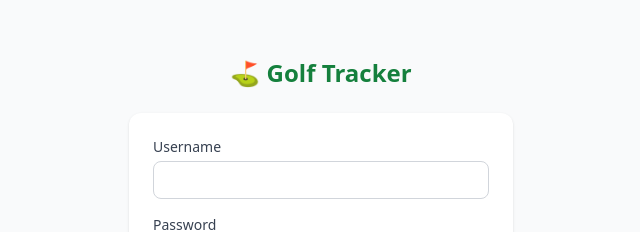
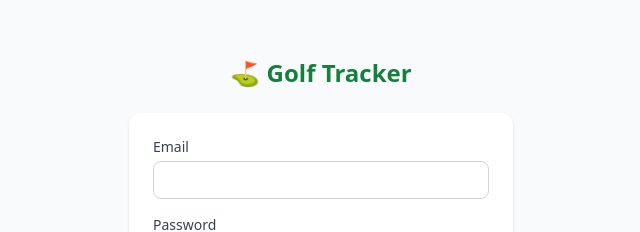
Before and after one commit to aasmundbo/golf-tracker, a React (Vite) app in the folder frontend/: page /login in a window 1280 px wide. Shown: the part 193-425 px from the top of the page, without its empty margins (319-959 px from the left). Built offline with nearby package versions, Linux system fonts and the light colour scheme.

Commit message:
feat(frontend): login page uses email field and navigates to / on success

```diff
--- a/frontend/src/App.jsx
+++ b/frontend/src/App.jsx
@@ -69,7 +69,7 @@ function AppLayout() {
 export default function App() {
   return (
     <Routes>
-      <Route path="/login" element={<Login onLogin={() => {}} />} />
+      <Route path="/login" element={<Login />} />
       <Route element={<PrivateRoute />}>
         <Route element={<AppLayout />}>
           <Route path="/" element={<NewRound />} />
--- a/frontend/src/locales/en.json
+++ b/frontend/src/locales/en.json
@@ -122,7 +122,7 @@
     "addManually": "Add course manually"
   },
   "login": {
-    "username": "Username",
+    "email": "Email",
     "password": "Password",
     "submit": "Log in",
     "error": "Invalid username or password"
--- a/frontend/src/locales/nb.json
+++ b/frontend/src/locales/nb.json
@@ -122,7 +122,7 @@
     "addManually": "Legg til bane manuelt"
   },
   "login": {
-    "username": "Brukernavn",
+    "email": "E-post",
     "password": "Passord",
     "submit": "Logg inn",
     "error": "Ugyldig brukernavn eller passord"
--- a/frontend/src/pages/Login.jsx
+++ b/frontend/src/pages/Login.jsx
@@ -1,10 +1,12 @@
 import { useState } from 'react'
+import { useNavigate } from 'react-router-dom'
 import { useTranslation } from 'react-i18next'
 import axios from 'axios'
 
-export default function Login({ onLogin }) {
+export default function Login() {
+  const navigate = useNavigate()
   const { t } = useTranslation()
-  const [username, setUsername] = useState('')
+  const [email, setEmail] = useState('')
   const [password, setPassword] = useState('')
   const [error, setError] = useState('')
   const [loading, setLoading] = useState(false)
@@ -14,9 +16,9 @@ export default function Login({ onLogin }) {
     setLoading(true)
     setError('')
     try {
-      const { data } = await axios.post('/api/auth/login', { username, password })
+      const { data } = await axios.post('/api/auth/login', { username: email, password })
       localStorage.setItem('token', data.access_token)
-      onLogin()
+      navigate('/')
     } catch {
       setError(t('login.error'))
     } finally {
@@ -32,14 +34,14 @@ export default function Login({ onLogin }) {
           {error && <p className="text-red-600 text-sm">{error}</p>}
           <div>
             <label className="block text-sm font-medium text-gray-700 mb-1">
-              {t('login.username')}
+              {t('login.email')}
             </label>
             <input
-              type="text"
-              value={username}
-              onChange={e => setUsername(e.target.value)}
+              type="email"
+              value={email}
+              onChange={e => setEmail(e.target.value)}
               className="w-full border border-gray-300 rounded-lg px-3 py-2 text-sm focus:outline-none focus:ring-2 focus:ring-green-600"
-              autoComplete="username"
+              autoComplete="email"
               required
             />
           </div>
```
Also changed, not shown: 1 other file (tests, documents, lock files or other folders).
